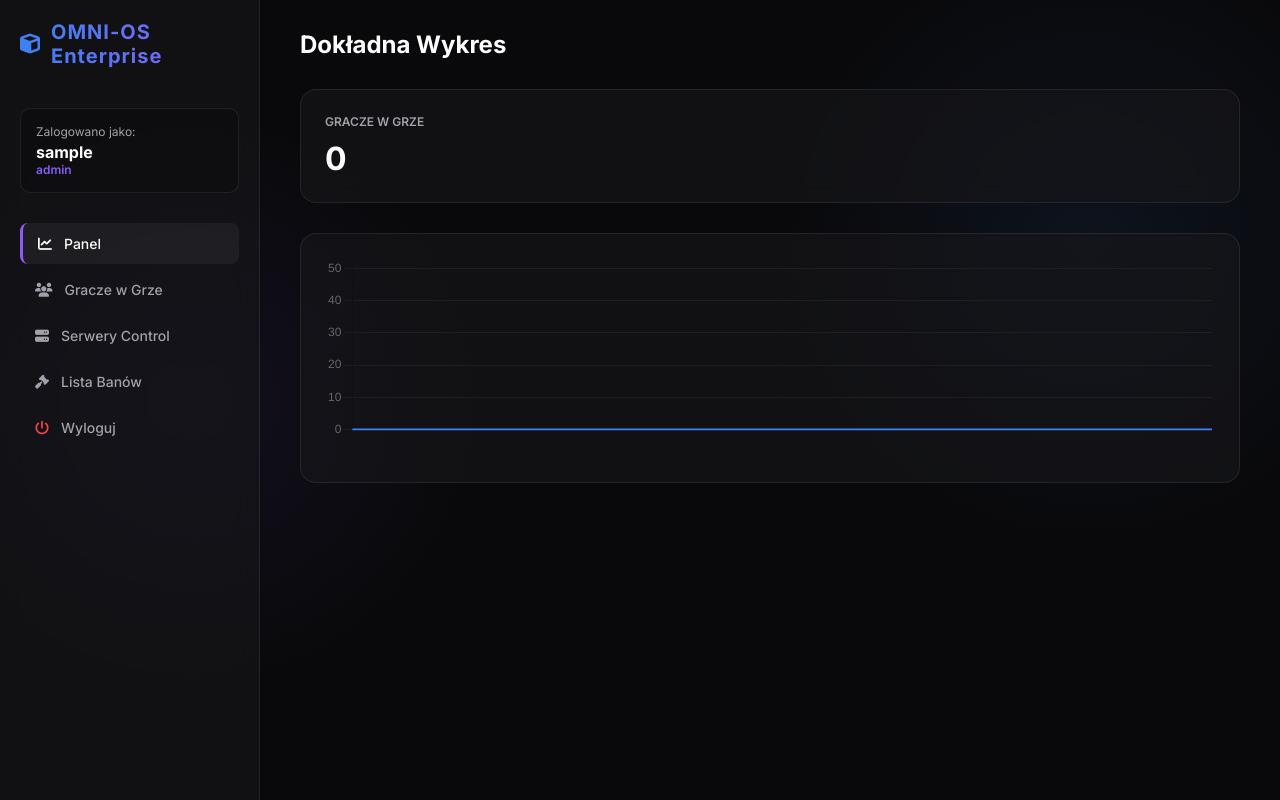
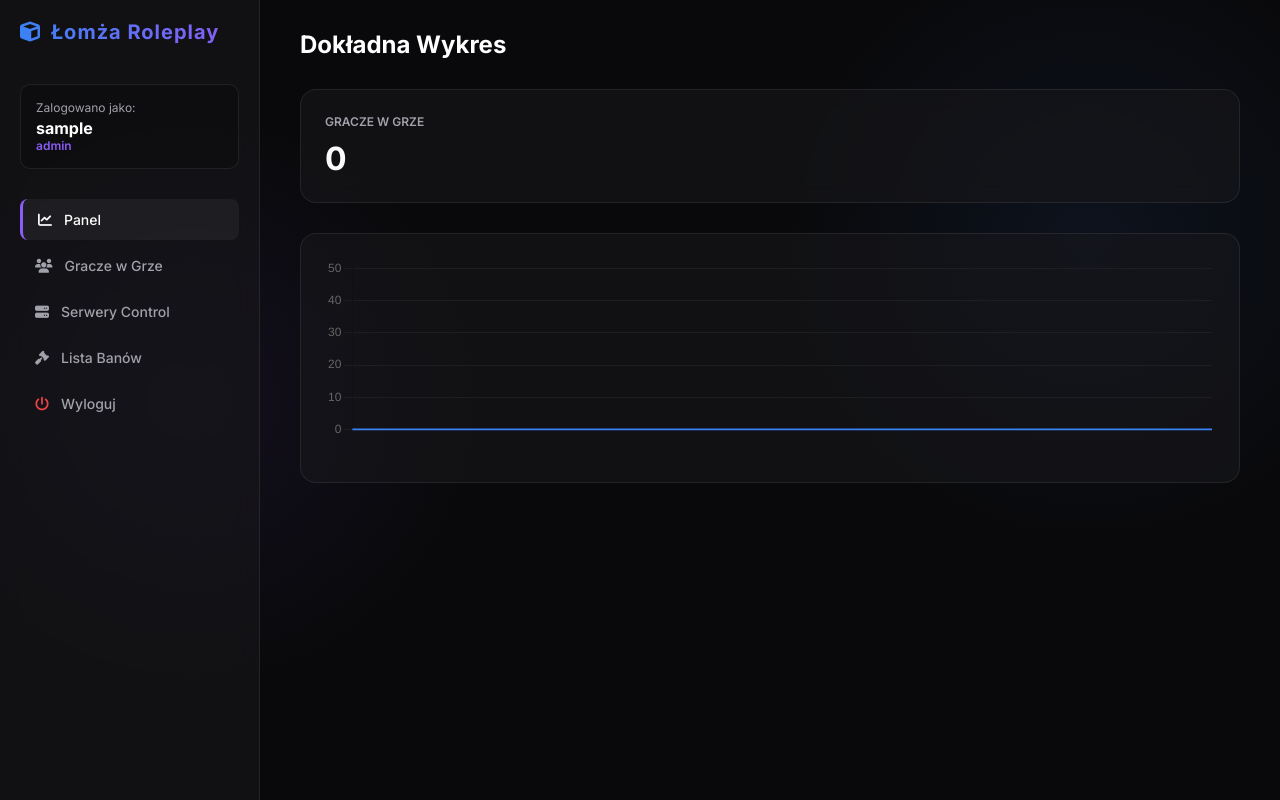
Before and after one commit to patrykosinski87-hash/nowy-panel-lomza, a website: page public/index.html in a window 1280 px wide. Drawn offline with nearby package versions, Linux system fonts and the light colour scheme; no server answers; sample sign-in values are in the browser's storage.

Commit message:
Update index.html

```diff
--- a/public/index.html
+++ b/public/index.html
@@ -32,7 +32,7 @@
 <body>
 
     <aside class="sidebar">
-        <div class="brand"><i class="fa-solid fa-cube"></i> OMNI-OS Enterprise</div>
+        <div class="brand"><i class="fa-solid fa-cube"></i> Łomża Roleplay</div>
         <div style="margin-bottom: 30px; padding: 15px; background: rgba(0,0,0,0.2); border-radius: 10px; border: 1px solid var(--border-color);">
             <div style="font-size: 12px; color: var(--text-muted)">Zalogowano jako:</div>
             <div id="ui-username" style="font-weight: bold; color: white; margin-top: 3px;">...</div>
```
